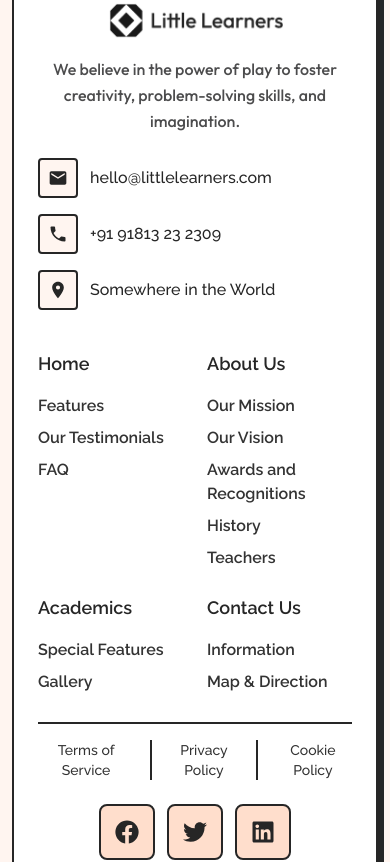
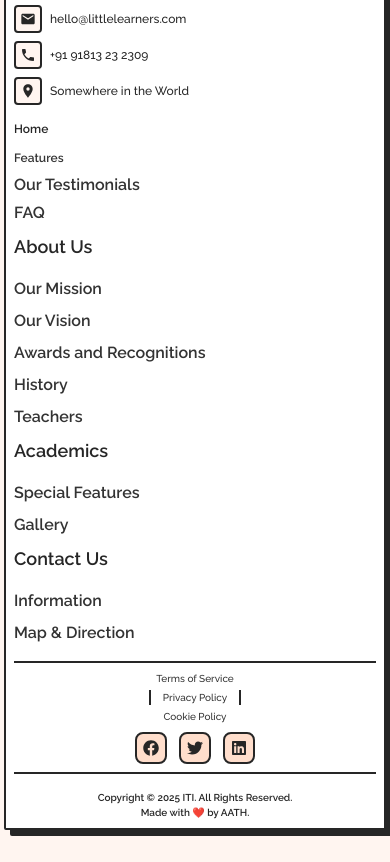
Before and after one commit to Ahmedatia99/School-Education, a React (Vite) app: page /academics in a window 390 px wide. Shown: the part 9600-10462 px from the top of the page. Built offline with nearby package versions, Linux system fonts and the light colour scheme.

Commit message:
fix responsive issues

```diff
--- a/src/components/common/Footer.tsx
+++ b/src/components/common/Footer.tsx
@@ -5,17 +5,17 @@ import { FaFacebook, FaTwitter, FaLinkedin } from "react-icons/fa";
 
 const Footer: React.FC = () => {
   return (
-    <div className="container px-3 mx-auto">
+    <div className="w-full px-1 sm:px-3 mx-auto">
       <footer
-        className="bg-white font-semibold border-2 border-dark rounded-xs shadow-[6px_6px_0_var(--color-dark)] p-6 md:p-10 lg:p-14 flex flex-col gap-7 mt-25 mb-15"
+        className="bg-white font-semibold border-2 border-dark rounded-xs shadow-[6px_6px_0_var(--color-dark)] p-2 sm:p-6 md:p-10 lg:p-14 flex flex-col gap-4 sm:gap-7 mt-10 mb-5"
         role="contentinfo"
         aria-label="Site footer"
       >
         {/* Top: Brand + Nav */}
-        <div className="flex flex-col md:flex-row items-start justify-between gap-10">
+        <div className="flex flex-col md:flex-row items-start justify-between gap-4 sm:gap-10 w-full">
           {/* Brand/Company info */}
           <section
-            className="flex-1 max-w-xl text-center md:text-left"
+            className="flex-1 w-full max-w-full sm:max-w-xl text-center md:text-left"
             aria-labelledby="company-info"
           >
             <h2 id="company-info" className="sr-only">
@@ -25,63 +25,67 @@ const Footer: React.FC = () => {
             <img
               src={logo}
               alt="Little Learners Logo"
-              className="w-44 mx-auto md:mx-0"
+              className="w-24 xs:w-32 sm:w-44 mx-auto md:mx-0"
             />
             <p
-              className="mt-4 font-medium leading-relaxed text-center md:text-left"
+              className="mt-2 sm:mt-4 font-medium leading-relaxed text-xs xs:text-sm sm:text-base text-center md:text-left"
               style={{ color: "#4C4C4D" }}
             >
               We believe in the power of play to foster creativity,
               problem-solving skills, and imagination.
             </p>
 
-            <address className="not-italic mt-6 space-y-4 font-medium">
+            <address className="not-italic mt-3 sm:mt-6 space-y-2 sm:space-y-4 font-medium text-xs xs:text-sm sm:text-base">
               <h3 className="sr-only">Contact Information</h3>
 
-              <div className="flex items-center gap-3">
-                <div className="w-10 h-10 p-2 border-2 border-dark rounded-sm bg-light flex items-center justify-center">
-                  <MdEmail className="w-6 h-6" />
+              <div className="flex items-center gap-2 sm:gap-3">
+                <div className="w-7 h-7 sm:w-10 sm:h-10 p-1 sm:p-2 border-2 border-dark rounded-sm bg-light flex items-center justify-center">
+                  <MdEmail className="w-4 h-4 sm:w-6 sm:h-6" />
                 </div>
                 <a
                   href="mailto:hello@littlelearners.com"
-                  className="font-medium hover:underline"
+                  className="font-medium hover:underline text-xs xs:text-sm sm:text-base"
                 >
                   hello@littlelearners.com
                 </a>
               </div>
 
-              <div className="flex items-center gap-3">
-                <div className="w-10 h-10 p-2 border-2 border-dark rounded-sm bg-light flex items-center justify-center">
-                  <MdPhone className="w-6 h-6" />
+              <div className="flex items-center gap-2 sm:gap-3">
+                <div className="w-7 h-7 sm:w-10 sm:h-10 p-1 sm:p-2 border-2 border-dark rounded-sm bg-light flex items-center justify-center">
+                  <MdPhone className="w-4 h-4 sm:w-6 sm:h-6" />
                 </div>
                 <a
                   href="tel:+9191813232309"
-                  className="font-medium hover:underline"
+                  className="font-medium hover:underline text-xs xs:text-sm sm:text-base"
                 >
                   +91 91813 23 2309
                 </a>
               </div>
 
-              <div className="flex items-center gap-3">
-                <div className="w-10 h-10 p-2 border-2 border-dark rounded-sm bg-light flex items-center justify-center">
-                  <MdLocationOn className="w-6 h-6" />
+              <div className="flex items-center gap-2 sm:gap-3">
+                <div className="w-7 h-7 sm:w-10 sm:h-10 p-1 sm:p-2 border-2 border-dark rounded-sm bg-light flex items-center justify-center">
+                  <MdLocationOn className="w-4 h-4 sm:w-6 sm:h-6" />
                 </div>
-                <span>Somewhere in the World</span>
+                <span className="text-xs xs:text-sm sm:text-base">
+                  Somewhere in the World
+                </span>
               </div>
             </address>
           </section>
 
           {/* Navigation */}
           <nav
-            className="flex-1 grid grid-cols-2 lg:grid-cols-4 gap-6 lg:gap-8 place-self-center lg:place-self-start"
+            className="flex-1 w-full grid grid-cols-1 xs:grid-cols-2 lg:grid-cols-4 gap-2 xs:gap-4 lg:gap-8 place-self-center lg:place-self-start"
             aria-label="Footer navigation"
           >
             <section>
-              <h3 className="text-lg font-semibold">Home</h3>
-              <ul className="mt-4 space-y-2">
+              <h3 className="text-xs xs:text-sm sm:text-lg font-semibold">
+                Home
+              </h3>
+              <ul className="mt-2 sm:mt-4 space-y-1 sm:space-y-2">
                 <li>
                   <a
-                    className="hover:text-dark"
+                    className="hover:text-dark text-xs xs:text-sm sm:text-base"
                     style={{ color: "#333333" }}
                     href="#"
                   >
@@ -211,9 +215,9 @@ const Footer: React.FC = () => {
         </div>
 
         {/* Bottom bar */}
-        <div className="flex flex-col sm:flex-row items-center justify-between gap-6 border-t-2 border-b-2 border-dark py-4">
+        <div className="flex flex-col xs:flex-row items-center justify-between gap-2 sm:gap-6 border-t-2 border-b-2 border-dark py-2 sm:py-4 w-full">
           <nav aria-label="Legal links">
-            <ul className="flex items-center justify-between text-sm md:text-[18px] font-medium w-full md:w-auto gap-4 md:gap-4 list-none">
+            <ul className="flex flex-col xs:flex-row items-center justify-between text-[10px] xs:text-xs sm:text-sm md:text-[18px] font-medium w-full md:w-auto gap-1 xs:gap-2 sm:gap-4 list-none">
               <li className="text-center">
                 <a
                   className="hover:text-dark"
@@ -251,37 +255,37 @@ const Footer: React.FC = () => {
             <a
               href="#"
               aria-label="Follow us on Facebook"
-              className="w-14 h-14 p-3 border-2 border-dark rounded-lg flex items-center justify-center"
+              className="w-8 h-8 xs:w-10 xs:h-10 sm:w-14 sm:h-14 p-1 xs:p-2 sm:p-3 border-2 border-dark rounded-lg flex items-center justify-center"
               style={{ backgroundColor: "#FFDECC" }}
             >
-              <FaFacebook className="w-6 h-6" />
+              <FaFacebook className="w-4 h-4 xs:w-5 xs:h-5 sm:w-6 sm:h-6" />
             </a>
             <a
               href="#"
               aria-label="Follow us on Twitter"
-              className="w-14 h-14 p-3 border-2 border-dark rounded-lg flex items-center justify-center"
+              className="w-8 h-8 xs:w-10 xs:h-10 sm:w-14 sm:h-14 p-1 xs:p-2 sm:p-3 border-2 border-dark rounded-lg flex items-center justify-center"
               style={{ backgroundColor: "#FFDECC" }}
             >
-              <FaTwitter className="w-6 h-6" />
+              <FaTwitter className="w-4 h-4 xs:w-5 xs:h-5 sm:w-6 sm:h-6" />
             </a>
             <a
               href="#"
               aria-label="Follow us on LinkedIn"
-              className="w-14 h-14 p-3 border-2 border-dark rounded-lg flex items-center justify-center"
+              className="w-8 h-8 xs:w-10 xs:h-10 sm:w-14 sm:h-14 p-1 xs:p-2 sm:p-3 border-2 border-dark rounded-lg flex items-center justify-center"
               style={{ backgroundColor: "#FFDECC" }}
             >
-              <FaLinkedin className="w-6 h-6" />
+              <FaLinkedin className="w-4 h-4 xs:w-5 xs:h-5 sm:w-6 sm:h-6" />
             </a>
           </nav>
         </div>
 
         {/* Bottom Section */}
-        <div className="container mx-auto px-4">
-          <div className="-mx-4 flex flex-wrap justify-between font-semibold">
-            <div className="px-4 w-full text-center sm:w-auto sm:text-left">
+        <div className="w-full px-1 sm:px-4">
+          <div className="flex flex-col xs:flex-row flex-wrap justify-between font-semibold text-[10px] xs:text-xs sm:text-sm">
+            <div className="w-full text-center xs:w-auto xs:text-left">
               Copyright © {new Date().getFullYear()} ITI. All Rights Reserved.
             </div>
-            <div className="px-4 w-full text-center sm:w-auto sm:text-left">
+            <div className="w-full text-center xs:w-auto xs:text-left">
               Made with ❤️ by AATH.
             </div>
           </div>
--- a/src/components/common/SctionDivider.tsx
+++ b/src/components/common/SctionDivider.tsx
@@ -10,7 +10,7 @@ export default function SectionDivider({
   type = "lines",
 }: SectionDividerProps) {
   return (
-    <div className="flex items-center justify-center gap-2 my-4">
+    <div className="flex items-center justify-center gap-2 my-4  bg">
       {/* Left circle */}
       <span className="w-3 h-3 rounded-full border-2 border-black"></span>
 
@@ -19,7 +19,10 @@ export default function SectionDivider({
         {Array.from({ length: 6 }).map((_, i) => {
           if (type === "lines") {
             return (
-              <span key={i} className="w-8 h-1 bg-orange-400 rounded"></span>
+              <span
+                key={i}
+                className="w-2 md:w-5 h-1 bg-orange-400 rounded"
+              ></span>
             );
           }
           if (type === "dots") {
--- a/src/components/home/MissionCard.tsx
+++ b/src/components/home/MissionCard.tsx
@@ -30,20 +30,22 @@ function MissionCard() {
     },
   ];
   return (
-    <div className="mx-auto grid grid-cols-1 md:grid-cols-2 gap-6 mt-10 max-w-5xl pb-20 ">
+    <div className="mx-auto grid grid-cols-1 md:grid-cols-2 gap-6 mt-10 max-w-5xl pb-20  items-center justify-items-center">
       {cards.map((item) => (
         <div
           key={item.id}
           className="p-10 flex flex-col items-center border-[3px] border-dark bg-light shadow-[6px_6px_0px_rgba(0,0,0,1)] max-w-md w-full"
         >
           <div className="flex flex-col items-center">
-            <h3 className="text-4xl font-semibold text-dark">{item.title}</h3>
+            <h3 className=" text-2xl font-bold md:text-4xl md:font-semibold text-dark text-center">
+              {item.title}
+            </h3>
             <SectionDivider type="lines" />
             <p className="text-sm text-gray-700 text-center max-w-xs">
               {item.description}
             </p>
           </div>
-          <button className="cursor-pointer mt-5 px-4 py-2 border-2 w-full border-dark bg-mini shadow-[5px_5px_0px_rgba(0,0,0,1)] rounded-lg font-semibold">
+          <button className="cursor-pointer text-[15px] mt-5 md:px-4 py-2 border-2 w-full border-dark bg-mini shadow-[5px_5px_0px_rgba(0,0,0,1)] rounded-lg md:font-semibold">
             Learn More <FaArrowRightLong className="inline" />
           </button>
         </div>
```
